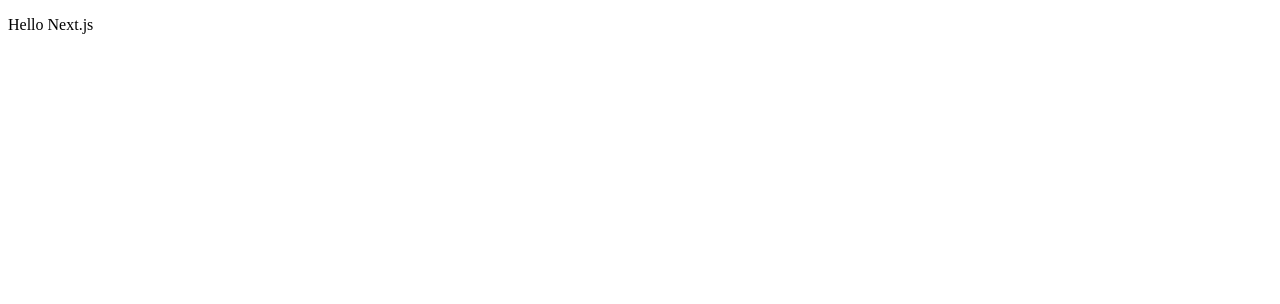
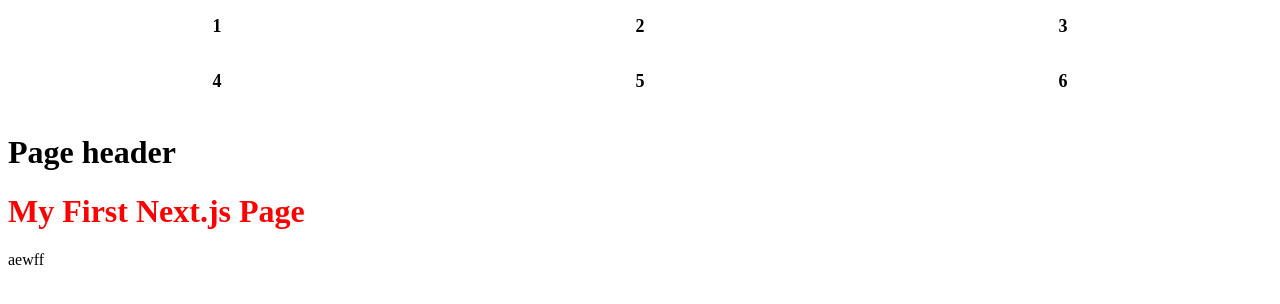
Before and after one commit to alexhhn/alex-next, a Next.js app: page / in a window 1280 px wide. Shown: the top 304 px of the page. Built offline with nearby package versions, Linux system fonts and the light colour scheme.

Commit message:
Initial styled components

```diff
--- /dev/null
+++ b/components/Layout.js
@@ -0,0 +1,49 @@
+import styled from "styled-components";
+
+function Layout(props) {
+  return (
+    <div className="page-layout">
+      <Grid>
+        <Item>1</Item>
+        <Item>2</Item>
+        <Item>3</Item>
+        <Item>4</Item>
+        <Item>5</Item>
+        <Item>6</Item>
+      </Grid>
+      <h1 className="example">Page header</h1>
+      {props.children}
+    </div>
+  );
+}
+
+export default Layout;
+
+export const Grid = styled.div`
+  display: grid;
+  grid-template-columns: repeat(3, 1fr);
+  grid-template-rows: 50px 50px;
+  grid-gap: 5px;
+
+  @media all and (-ms-high-contrast: none) {
+    & {
+      display: flex;
+      width: 100%;
+      flex-wrap: wrap;
+    }
+  }
+`;
+
+export const Item = styled.div`
+  display: flex;
+  justify-content: center;
+  padding: 0.5rem;
+  font-size: 18px;
+  font-weight: bold;
+
+  @media all and (-ms-high-contrast: none) {
+    & {
+      min-width: 30%;
+    }
+  }
+`;
--- a/next.config.js
+++ /dev/null
@@ -1,30 +0,0 @@
-const withCSS = require('@zeit/next-css')
-module.exports = withCSS({
-  /* config options here */
-  cssModules: true,
-
-  //* https://github.com/zeit/next-plugins/tree/master/packages/next-css
-  // local scoped CSS modules
-
-  cssLoaderOptions: {
-    importLoaders: 1,
-    localIdentName: "[local]___[hash:base64:5]",
-  }
-
-})
-
-
-// module.exports = {
-//   webpack: (config, { defaultLoaders }) => {
-//     config.module.rules.push({
-//       test: /\.css$/,
-//       use: [
-//         defaultLoaders.babel,
-//         {
-//           loader: require('styled-jsx/webpack').loader,
-//         }
-//       ]
-//     })
-//     return config
-//   }
-// }
--- a/package.json
+++ b/package.json
@@ -12,10 +12,12 @@
   "author": "",
   "license": "ISC",
   "dependencies": {
-    "@zeit/next-css": "^1.0.1",
     "next": "^9.1.1",
     "react": "^16.10.2",
     "react-dom": "^16.10.2",
-    "styled-jsx-plugin-postcss": "^2.0.1"
+    "styled-components": "^4.4.1"
+  },
+  "devDependencies": {
+    "babel-plugin-styled-components": "^1.10.6"
   }
 }
--- /dev/null
+++ b/pages/_app.js
@@ -0,0 +1,15 @@
+import Layout from "../components/Layout";
+import App from "next/app";
+
+class MyApp extends App {
+  render() {
+    const { Component, pageProps } = this.props;
+    return (
+      <Layout>
+        <Component {...pageProps} />
+      </Layout>
+    );
+  }
+}
+
+export default MyApp;
--- /dev/null
+++ b/pages/_document.js
@@ -0,0 +1,32 @@
+// https://medium.com/manato/ssr-with-next-js-styled-components-and-material-ui-b1e88ac11dfa
+
+import React from 'react'
+import NextDocument from 'next/document'
+import { ServerStyleSheet } from 'styled-components'
+
+export default class Document extends NextDocument {
+  static async getInitialProps (ctx) {
+    const sheet = new ServerStyleSheet()
+    const originalRenderPage = ctx.renderPage
+
+    try {
+      ctx.renderPage = () =>
+        originalRenderPage({
+          enhanceApp: App => props => sheet.collectStyles(<App {...props} />)
+        })
+
+      const initialProps = await NextDocument.getInitialProps(ctx)
+      return {
+        ...initialProps,
+        styles: (
+          <>
+            {initialProps.styles}
+            {sheet.getStyleElement()}
+          </>
+        )
+      }
+    } finally {
+      sheet.seal()
+    }
+  }
+}
--- a/pages/index.js
+++ b/pages/index.js
@@ -1,7 +1,12 @@
-const Index = () => (
-  <div className="tull">
-    <p>Hello Next.js</p>
+import styled from 'styled-components';
+
+export default () => (
+  <div>
+    <Title>My First Next.js Page</Title>
+    aewff
   </div>
-);
+)
 
-export default Index;
+const Title = styled.h1`
+  color: red;
+`;
```
Also changed, not shown: .babelrc (added), 1 other file (tests, documents, lock files or other folders).
